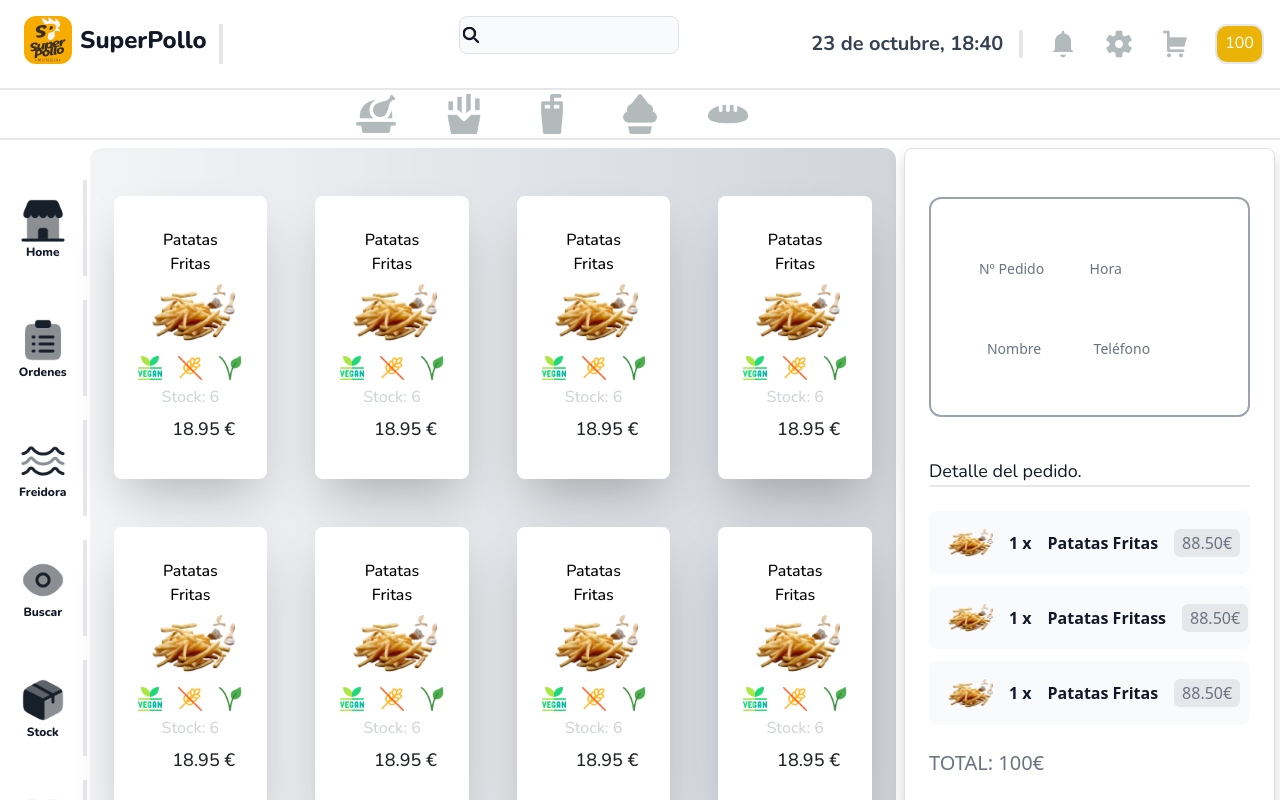
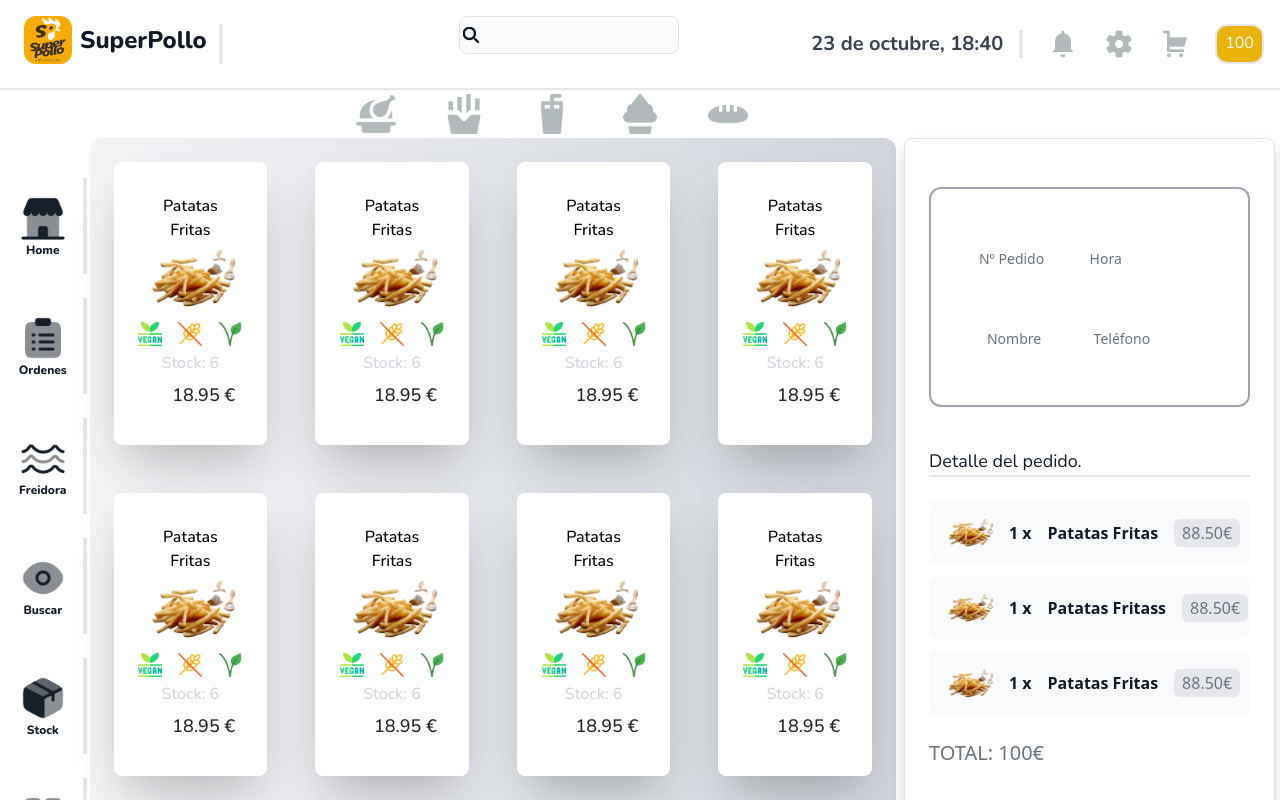
Before and after one commit to karlosJusto/Rpos, a React (Vite) app: page /layout in a window 1280 px wide. Shown: the top 800 px of the page. Built offline with nearby package versions, Linux system fonts and the light colour scheme.

Commit message:
cambio tres

```diff
--- a/src/components/pedidos/Layout.jsx
+++ b/src/components/pedidos/Layout.jsx
@@ -19,7 +19,7 @@ const Layout = () => {
 
           </header>
 
-          <nav className="mt-0 border-t-2 border-b-2">
+          <nav className="mt-0 border-t-2 ">
 
             <Tabs/>
 
@@ -33,9 +33,9 @@ const Layout = () => {
               </div>
 
 
-              <div className=" bg-gradient-to-r from-gray-100 to-gray-300 text-center  w-[63%] rounded-xl mt-2">
+              <div className=" bg-gradient-to-r from-gray-100 to-gray-300 text-center  w-[63%] rounded-xl ">
 
-                      <div className="grid grid-cols-2 md:grid-cols-3 lg:grid-cols-4 xl:grid-cols-4  mt-4">
+                      <div className="grid grid-cols-2 md:grid-cols-3 lg:grid-cols-4 xl:grid-cols-4 ">
 
                         <Card/>
                         <Card/>
@@ -52,7 +52,7 @@ const Layout = () => {
                       </div>
               </div>
 
-                <div className=" w-[29%] ms-2 rounded-2xl mt-2">
+                <div className=" w-[29%] ms-2 rounded-2xl">
 
                 <Ticket/>
 
```
